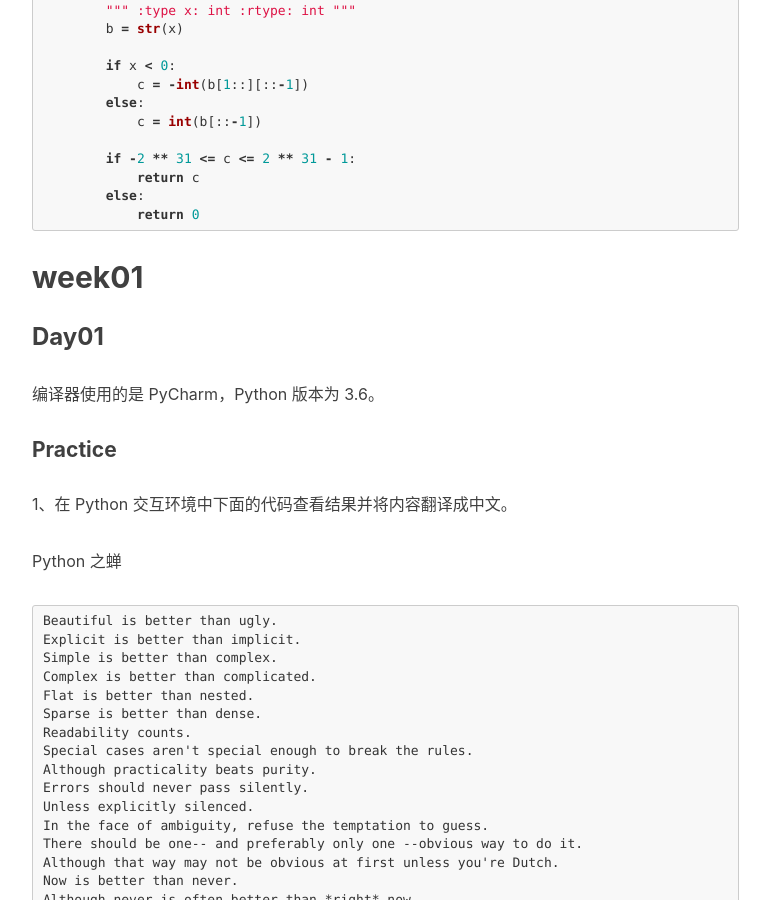
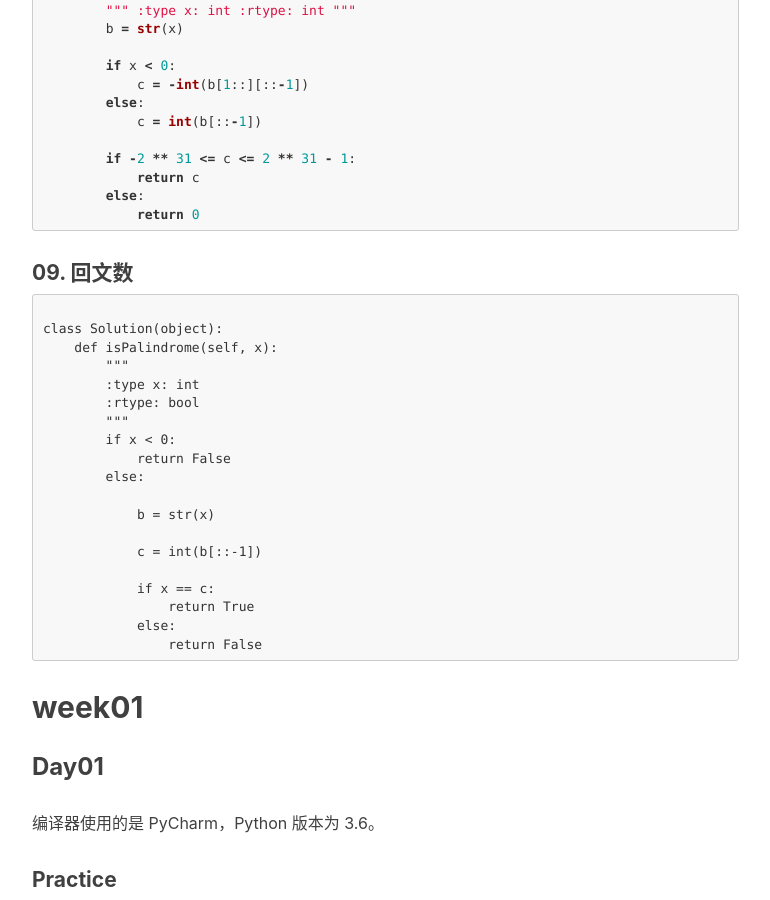
Before and after one commit to zapp926/blog, a Jekyll site: the page built from _posts/2019-03-03-Python.md, in a window 1280 px wide and 900 px high, scrolled down 1161 px. Shown: the whole window, without its empty margins (233-1003 px from the left). Built offline with Jekyll 4.4.1, drawn with Linux system fonts in a browser that asks for light colours; nearby versions of some CDN libraries; comment, search, counter and statistics services are not loaded.

Commit message:
commit code

````diff
--- a/_posts/2019-03-03-Python.md
+++ b/_posts/2019-03-03-Python.md
@@ -55,6 +55,30 @@ class Solution(object):
             return c
         else:
             return 0
+```
+
+#### 09. 回文数
+
+```Python
+
+class Solution(object):
+    def isPalindrome(self, x):
+        """
+        :type x: int
+        :rtype: bool
+        """
+        if x < 0:
+            return False
+        else:
+
+            b = str(x)
+
+            c = int(b[::-1])
+
+            if x == c:
+                return True
+            else:
+                return False
 ```
 
 ## week01
````
